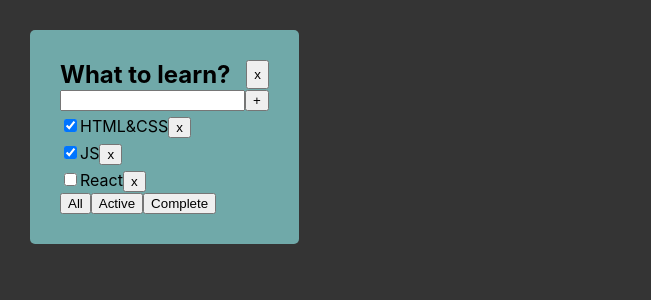
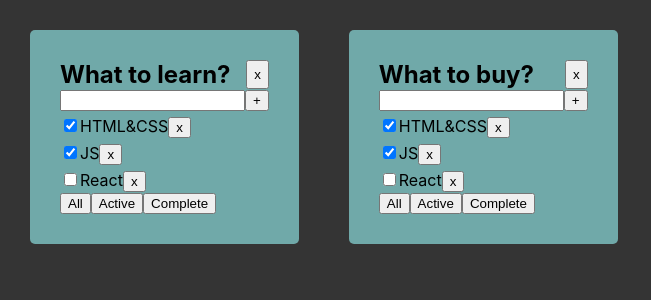
Before and after one commit to Parveeezy/TS_TODOLIST_INC, a React (Create React App) app: page / in a window 1280 px wide. Shown: the top 300 px of the page, without its empty margins (0-651 px from the left). Built offline with nearby package versions, Linux system fonts and the light colour scheme.

Commit message:
added associative array

```diff
--- a/src/App.tsx
+++ b/src/App.tsx
@@ -3,65 +3,110 @@ import './App.css';
 import { TodoList } from './components/TodoList/TodoList';
 import { v4 } from 'uuid';
 
-export type FilteredTasksTypes = 'all' | 'active' | 'complete';
+export type FilteredTasksTypes = 'all' | 'active' | 'completed';
+
+export type TodoListsTypes = {
+    id: string,
+    title: string,
+    filter: FilteredTasksTypes
+}
+
+export type TasksTypes = {
+    id: string
+    title: string
+    isDone: boolean
+};
 
 function App() {
 
-    const TaskTitle_1 = 'What to learn?';
+    let todoListId1 = v4();
+    let todoListId2 = v4();
 
-    let [tasks, setTasks] = useState([
+    let [todoLists, setTodoLists] = useState<TodoListsTypes[]>([
+        { id: todoListId1, title: 'What to learn?', filter: 'all' },
+        { id: todoListId2, title: 'What to buy?', filter: 'all' },
+    ]);
+
+    let [tasks, setTasks] = useState({
+        [todoListId1]: [
             { id: v4(), title: 'HTML&CSS', isDone: true },
             { id: v4(), title: 'JS', isDone: true },
             { id: v4(), title: 'React', isDone: false },
-    ]);
+        ],
+        [todoListId2]: [
+            { id: v4(), title: 'HTML&CSS', isDone: true },
+            { id: v4(), title: 'JS', isDone: true },
+            { id: v4(), title: 'React', isDone: false },
+        ],
+    });
 
-    let [filteredTasks, setFilteredTasks] = useState<FilteredTasksTypes>('all');
-    let tasksForTodoList = tasks;
-
-    const addTask = (value: string) => {
-        setTasks([
-            ...tasks, {
+    const addTask = (value: string, todoListId: string) => {
+        setTasks({
+            ...tasks, [todoListId]: [{
                 id: v4(),
                 title: value,
                 isDone: false,
-            }]);
+            }, ...tasks[todoListId]],
+        });
     };
 
-    const removeTask = (id: string) => {
-        const filteredTasks = tasks.filter(t => t.id !== id);
-        setTasks(filteredTasks);
+    const removeTask = (id: string, todoListId: string) => {
+        setTasks({
+            ...tasks,
+            [todoListId]: tasks[todoListId].filter(t => t.id !== id),
+        });
     };
 
-    if (filteredTasks === 'active') {
-        tasksForTodoList = tasks.filter(t => !t.isDone);
-    }
-    if (filteredTasks === 'complete') {
-        tasksForTodoList = tasks.filter(t => t.isDone);
-    }
-
-    const changeFilter = (filter: FilteredTasksTypes) => {
-        setFilteredTasks(filter);
+    const changeFilter = (filter: FilteredTasksTypes, todolistId: string) => {
+        setTodoLists(todoLists.map(tl => (tl.id === todolistId ? { ...tl, filter } : tl)));
     };
 
-    const changeTaskStatus = (id: string) => {
-        setTasks(tasks.map(t => t.id === id ? { ...t, isDone: !t.isDone } : t));
+    const changeTaskStatus = (taskId: string, todoListId: string, taskStatus: boolean) => {
+        setTasks({
+            ...tasks,
+            [todoListId]: tasks[todoListId]
+                .map(t => (t.id === taskId ? { ...t, isDone: taskStatus } : t)),
+        });
     };
 
-    const changeTaskTitleValue = (id: string, newValue: string) => {
-        setTasks(tasks.map(t => t.id === id ? { ...t, title: newValue } : t));
+    const changeTaskTitleValue = (taskId: string, todoListId: string, newValue: string) => {
+        setTasks({
+            ...tasks,
+            [todoListId]: tasks[todoListId]
+                .map(t => (t.id === taskId ? {...t, title: newValue}: t))
+        });
     };
 
     return (
         <div className="App">
+            {todoLists.map(tl => {
+
+                const allTodolistTasks = tasks[tl.id];
+                let tasksForTodoList = allTodolistTasks;
+
+                if (tl.filter === 'active') {
+                    tasksForTodoList = allTodolistTasks.filter(task => !task.isDone);
+                }
+
+                if (tl.filter === 'completed') {
+                    tasksForTodoList = allTodolistTasks.filter(task => task.isDone);
+                }
+
+                return (
                     <TodoList
-                title={TaskTitle_1}
+                        key={tl.id}
+                        todoListId={tl.id}
+                        title={tl.title}
                         tasks={tasksForTodoList}
-                addTask={addTask}
                         removeTask={removeTask}
                         changeFilter={changeFilter}
+                        changeTaskTitleValue={changeTaskTitleValue}
+                        addTask={addTask}
                         changeTaskStatus={changeTaskStatus}
-                changeTaskTitleValue={changeTaskTitleValue}
+                        filter={tl.filter}
                     />
+                );
+            })}
         </div>
     );
 }
--- a/src/components/TodoList/TodoList.tsx
+++ b/src/components/TodoList/TodoList.tsx
@@ -1,23 +1,19 @@
 import React, { ChangeEvent, useState } from 'react';
 import TodoListHeader from '../TodoListHeader/TodoListHeader';
 import Button from '../ui/Button/Button';
-import { FilteredTasksTypes } from '../../App';
+import { FilteredTasksTypes, TasksTypes } from '../../App';
 import { EditableSpan } from '../EditableSpan/EditableSpan';
-
-export type TasksPropsTypes = {
-    id: string
-    title: string
-    isDone: boolean
-};
 
 type TodoListPropsTypes = {
     title: string
-    tasks: TasksPropsTypes[]
-    addTask: (value: string) => void
-    removeTask: (id: string) => void
-    changeFilter: (filter: FilteredTasksTypes) => void
-    changeTaskStatus: (id: string) => void
-    changeTaskTitleValue: (id: string, newValue: string) => void
+    tasks: TasksTypes[]
+    todoListId: string
+    addTask: (value: string, todoListId: string) => void
+    removeTask: (id: string, todoListId: string) => void
+    changeFilter: (filter: FilteredTasksTypes, todoListId: string) => void
+    changeTaskStatus: (taskId: string, todoListId: string, taskStatus: boolean) => void
+    changeTaskTitleValue: (id: string, todoListId: string, newValue: string) => void
+    filter: FilteredTasksTypes
 };
 
 export const TodoList = (props: TodoListPropsTypes) => {
@@ -25,6 +21,7 @@ export const TodoList = (props: TodoListPropsTypes) => {
     const {
         title,
         tasks,
+        todoListId,
         addTask,
         removeTask,
         changeFilter,
@@ -39,20 +36,20 @@ export const TodoList = (props: TodoListPropsTypes) => {
     };
 
     const addTaskHandler = () => {
-        addTask(value);
+        addTask(value, todoListId);
         setValue('');
     };
 
     const changeFilterHandler = (filter: FilteredTasksTypes) => {
-        changeFilter(filter);
+        changeFilter(filter, todoListId);
     };
 
     const removeTaskHandler = (id: string) => {
-        removeTask(id);
+        removeTask(id, todoListId);
     };
 
-    const changeTaskValueHandler = (id: string, newValue: string) => {
-        changeTaskTitleValue(id, newValue);
+    const changeTaskValueHandler = (id: string, todoListId: string, newValue: string) => {
+        changeTaskTitleValue(id, todoListId, newValue);
     };
 
     let tasksList = tasks.length === 0
@@ -65,11 +62,11 @@ export const TodoList = (props: TodoListPropsTypes) => {
                             < input
                                 type="checkbox"
                                 checked={task.isDone}
-                                onChange={() => changeTaskStatus(task.id)}
+                                onChange={() => changeTaskStatus(task.id, todoListId, task.isDone)}
                             />
                             <EditableSpan
                                 title={task.title}
-                                onChange={(val) => changeTaskValueHandler(task.id, val)}
+                                onChange={(val) => changeTaskValueHandler(task.id, todoListId, val)}
                             />
                             <Button title={'x'} onClick={() => removeTaskHandler(task.id)} />
                         </li>
@@ -100,7 +97,7 @@ export const TodoList = (props: TodoListPropsTypes) => {
                 />
                 <Button
                     title={'Complete'}
-                    onClick={() => changeFilterHandler('complete')}
+                    onClick={() => changeFilterHandler('completed')}
                 />
             </div>
         </div>
```
Lines whose indentation alone changed are shown as unchanged.
